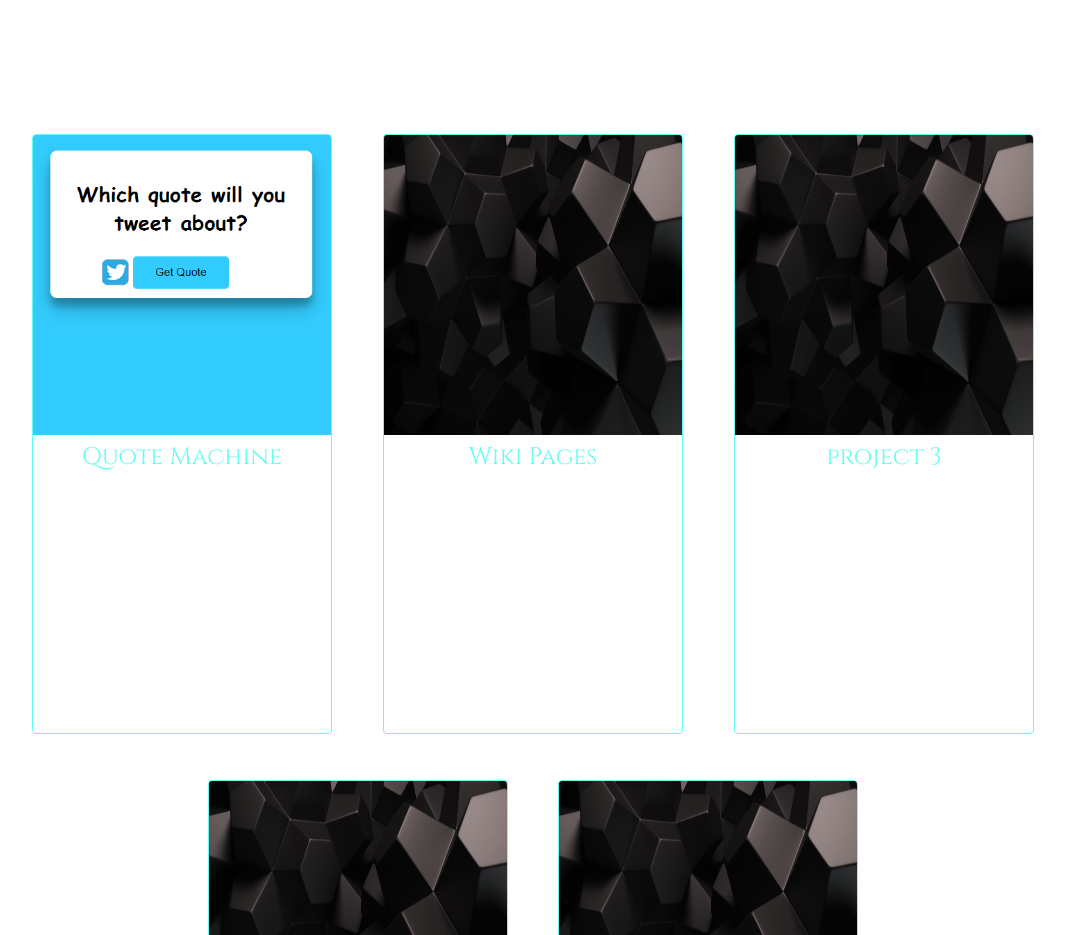
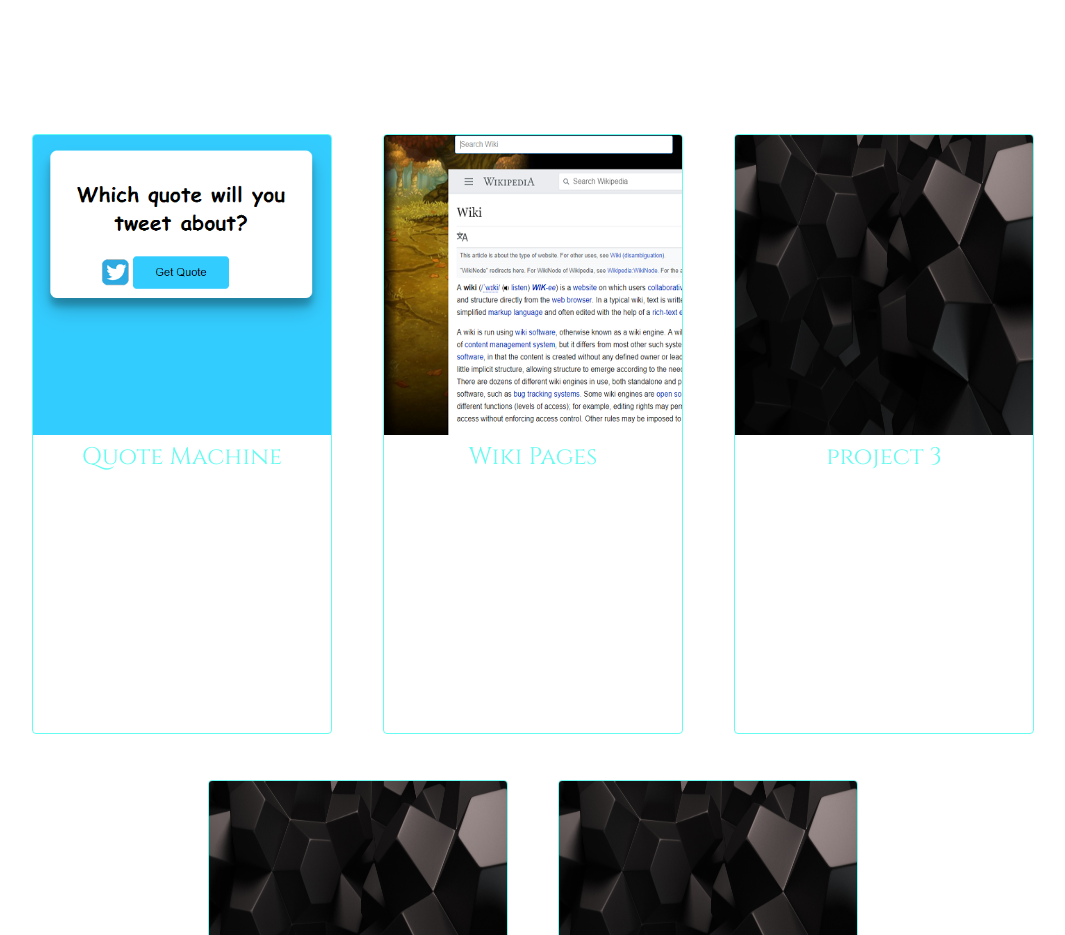
Before and after one commit to AdrianDevCode/Portfolio-old, a plain HTML site: page index.html in a window 1280 px wide. Shown: the part 1460-2395 px from the top of the page, without its empty margins (107-1172 px from the left). Drawn offline with nearby package versions, Linux system fonts and the light colour scheme; some packages are replaced by stand-ins of ours; a script that the page names is missing.

Commit message:
added wikipages picture in projects

```diff
--- a/index.html
+++ b/index.html
@@ -117,7 +117,7 @@
         </div></a>
       </div>
       <div class="card">
-        <a href="https://codepen.io/AdrianDevCode/full/dXGWZd" class="card-link"><img class="card-img-top" src="./img/wallPic.jpg"></a>
+        <a href="https://adriandevcode.github.io/WikiPages/" class="card-link"><img class="card-img-top" src="./img/wikiPages.png"></a>
         <div class="card-body">
           <h4 class="card-title">Wiki Pages</h4>
           <p class="card-text">
```
Also changed, not shown: img/wikiPages.png (added).
